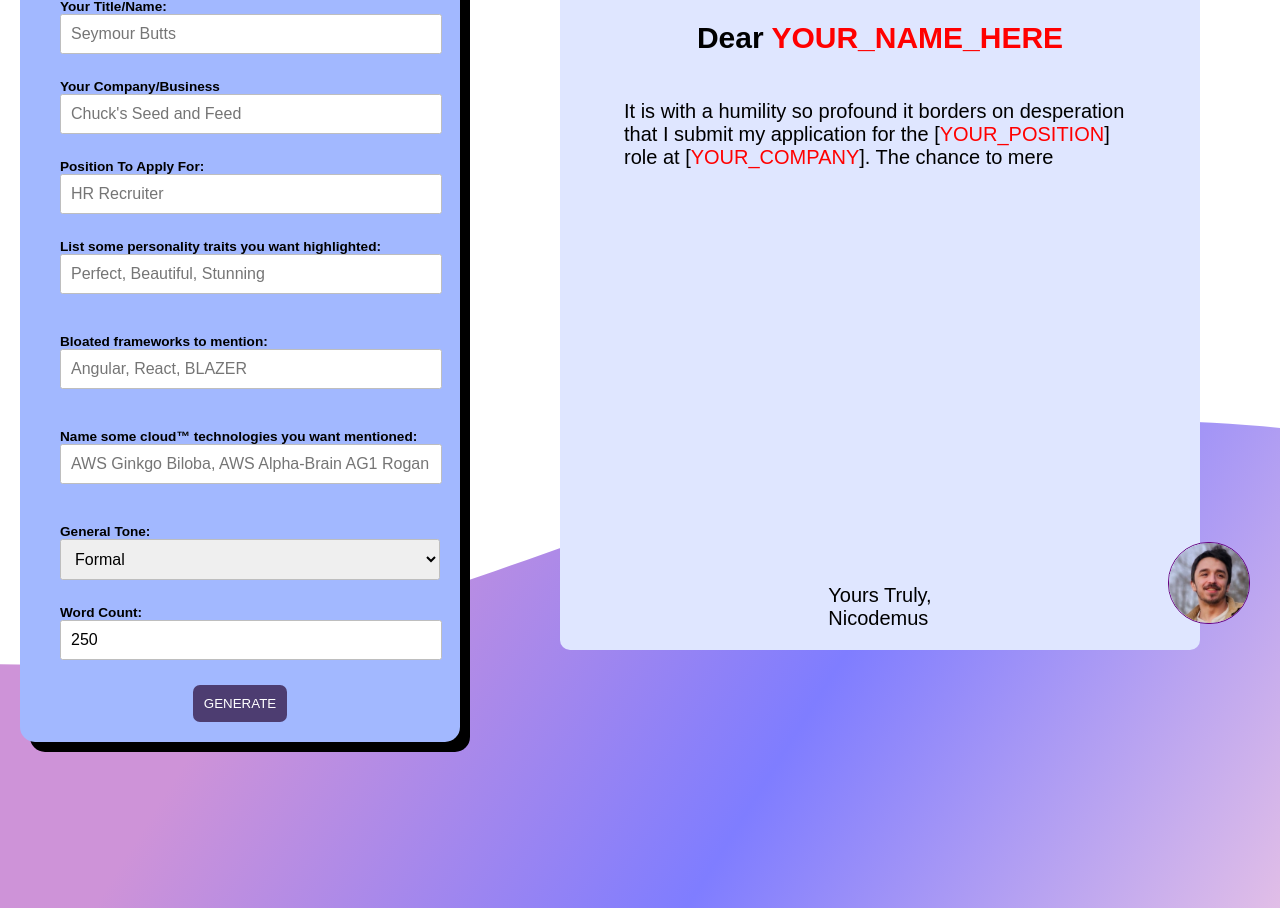
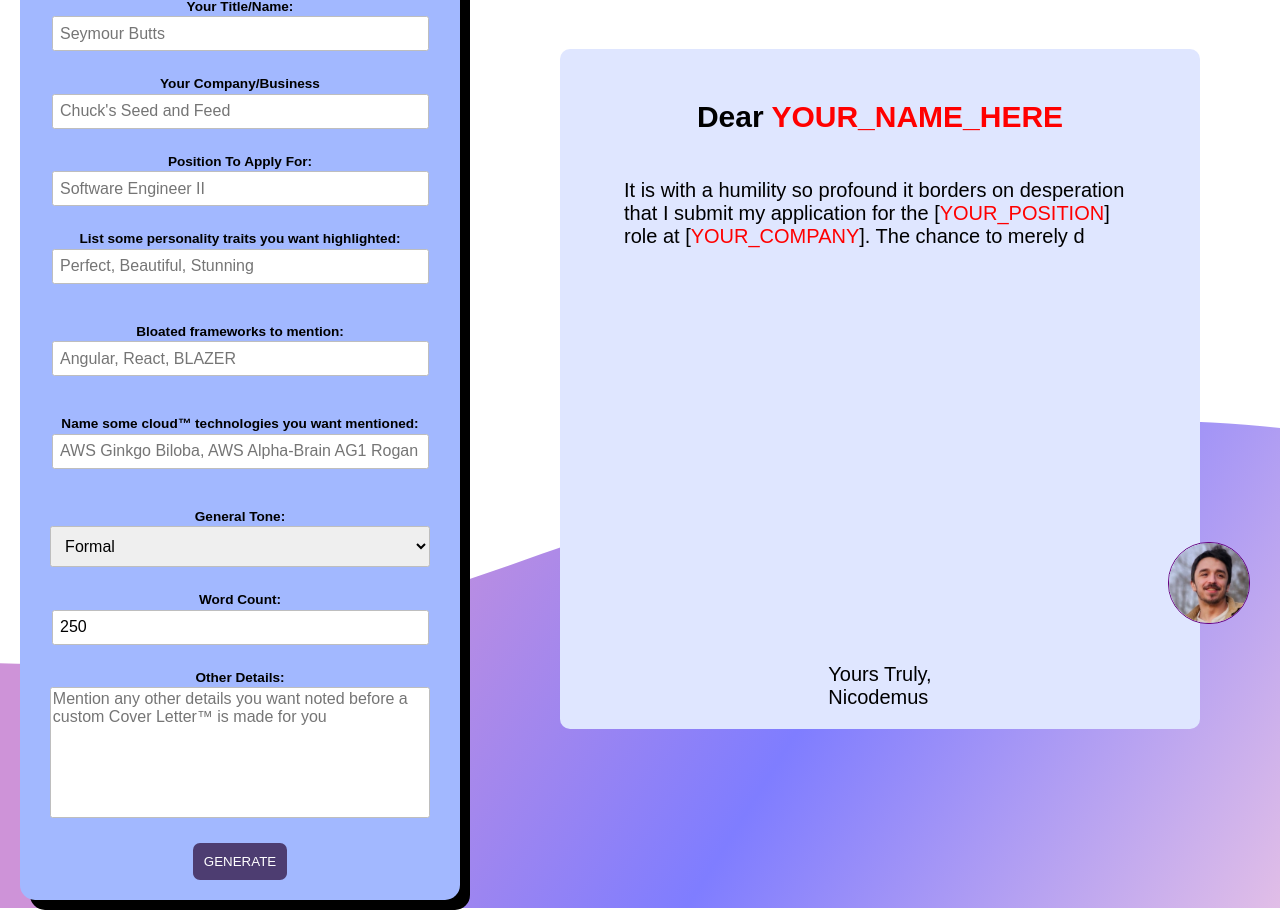
Before and after one commit to landaverdend/portfolio-site, a React (Vite) app: page / in a window 1280 px wide. Shown: the part 142-1062 px from the top of the page. Before the commit the page ends 904 px from the top, so only its background shows below. Built offline with nearby package versions, Linux system fonts and the light colour scheme.

Commit message:
various styling changes.

```diff
--- a/src/api/backend.ts
+++ b/src/api/backend.ts
@@ -25,18 +25,17 @@ export async function callChatEndpoint(clientChatLog: Array<Chat>): Promise<stri
 }
 
 export type CoverLetterDTO = {
+  otherDetails: string;
   frameworks: string[];
   personalityTraits: string[];
   cloudTechnologies: string[];
   tone: string;
   company: string;
-  name: string;
   position: string;
   wordCount: number;
 };
 export async function callCoverLetterEndpoint(dto: CoverLetterDTO): Promise<string> {
-  try {
-    console.log(dto);
+
   const response = await fetch(`${baseUrl}/cover_letter`, {
     method: 'POST',
     headers: {
@@ -50,8 +49,4 @@ export async function callCoverLetterEndpoint(dto: CoverLetterDTO): Promise<stri
   }
 
   return response.text();
-  } catch (error) {
-    console.error('ERROR: ', error);
-    return '';
 }
-}
--- a/src/components/chatBubble/hooks/inactivityHook.tsx
+++ b/src/components/chatBubble/hooks/inactivityHook.tsx
@@ -14,6 +14,20 @@ const coldMessages = [
   "I put a lot of effort into this site and you're just gonna ignore me?",
   'Alright seriously...',
   '?????',
+  "hey it's rude to ignore people that are messaging you, yaknow....",
+  "GIVE ME ATTENTION",
+  'DUUUDE',
+  "ARE YOU KIDDING ME",
+  "HELP HELP HELP",
+  "hi",
+  "Good morning.....",
+  "Do you think im funny?",
+  "DO NOT IGNORE ME",
+  "ignore me at your own peril",
+  "this isn't gonna work if you dont talk to me....",
+  "I'm a very needy person, please respond",
+  "I love you.",
+  "I need you...."
 ];
 
 function useInactivityHook(
--- a/src/views/coverLetterGeneratorView/CoverLetterGeneratorView.tsx
+++ b/src/views/coverLetterGeneratorView/CoverLetterGeneratorView.tsx
@@ -5,6 +5,7 @@ import { useState } from 'react';
 import TypewriterText from '@/components/common/typewriterText/TypeWriterText';
 import { callCoverLetterEndpoint } from '@/api/backend';
 import ChatBubble from '@/components/chatBubble/ChatBubble';
+import QuestionMark from '@assets/images/icons/question-mark.svg?react';
 
 type UITProps = {
   defaultString: string;
@@ -20,15 +21,16 @@ export default function CoverLetterGeneratorView() {
   const [tone, setTone] = useState<string>('Formal');
   const [position, setPosition] = useState<string>('');
   const [wordCount, setWordCount] = useState<number>(250);
+  const [otherDetails, setOtherDetails] = useState<string>('');
 
   const [frameworks, setFrameworks] = useState<string[]>([]);
   const [personalityTraits, setPersonalityTraits] = useState<string[]>([]);
   const [cloudTechnologies, setCloudTechnologies] = useState<string[]>([]);
 
+  const [showToolTip, setShowToolTip] = useState<boolean>(false);
+
   function handleClick() {
-    try {
     callCoverLetterEndpoint({
-        name: title,
       company: company,
       tone: tone,
       frameworks: frameworks,
@@ -36,10 +38,15 @@ export default function CoverLetterGeneratorView() {
       cloudTechnologies: cloudTechnologies,
       position: position,
       wordCount: wordCount,
-      }).then((response) => {
+      otherDetails: otherDetails,
+    })
+      .then((response) => {
         console.log(response);
+
+      })
+      .catch(() => {
+        alert('There was an error generating your cover letter');
       });
-    } catch (e) {}
   }
 
   return (
@@ -62,7 +69,11 @@ export default function CoverLetterGeneratorView() {
 
         <label>
           Position To Apply For:
-          <input value={position} onChange={(e) => setPosition(e.target.value)} type="text" placeholder="HR Recruiter"></input>
+          <input
+            value={position}
+            onChange={(e) => setPosition(e.target.value)}
+            type="text"
+            placeholder="Software Engineer II"></input>
         </label>
 
         <ChipInput
@@ -97,6 +108,14 @@ export default function CoverLetterGeneratorView() {
         <label>
           Word Count:
           <input type="number" value={wordCount} onChange={(e) => setWordCount(parseInt(e.target.value))} min={100} max={1000} />
+        </label>
+
+        <label>
+          Other Details:
+          <textarea
+            placeholder={'Mention any other details you want noted before a custom Cover Letter™ is made for you'}
+            value={otherDetails}
+            onChange={(e) => setOtherDetails(e.target.value)}></textarea>
         </label>
 
         <button
--- a/src/views/coverLetterGeneratorView/cover-letter-generator-view.css
+++ b/src/views/coverLetterGeneratorView/cover-letter-generator-view.css
@@ -27,6 +27,12 @@
     max-width: 50vw;
 
     label {
+      display: flex;
+      flex-direction: column;
+      justify-content: center;
+      align-items: center;
+      gap: 2.5px;
+
       font-size: 0.85rem;
       font-weight: 600;
       width: 90%;
@@ -34,7 +40,7 @@
       input {
         border-radius: 2.5px;
         border: 1px solid #bebebe;
-        padding: 10px;
+        padding: 7.5px;
         width: 100%;
         font-size: 1rem;
       }
@@ -45,6 +51,18 @@
         padding: 10px;
         width: 105.5%;
 
+        font-size: 1rem;
+      }
+
+      textarea {
+        width: 104%;
+        height: 125px;
+        resize: none;
+        font-family: inherit;
+
+        outline: none;
+        border: 1px solid #bebebe;
+        border-radius: 2.5px;
         font-size: 1rem;
       }
     }
```
Lines whose indentation alone changed are shown as unchanged.
